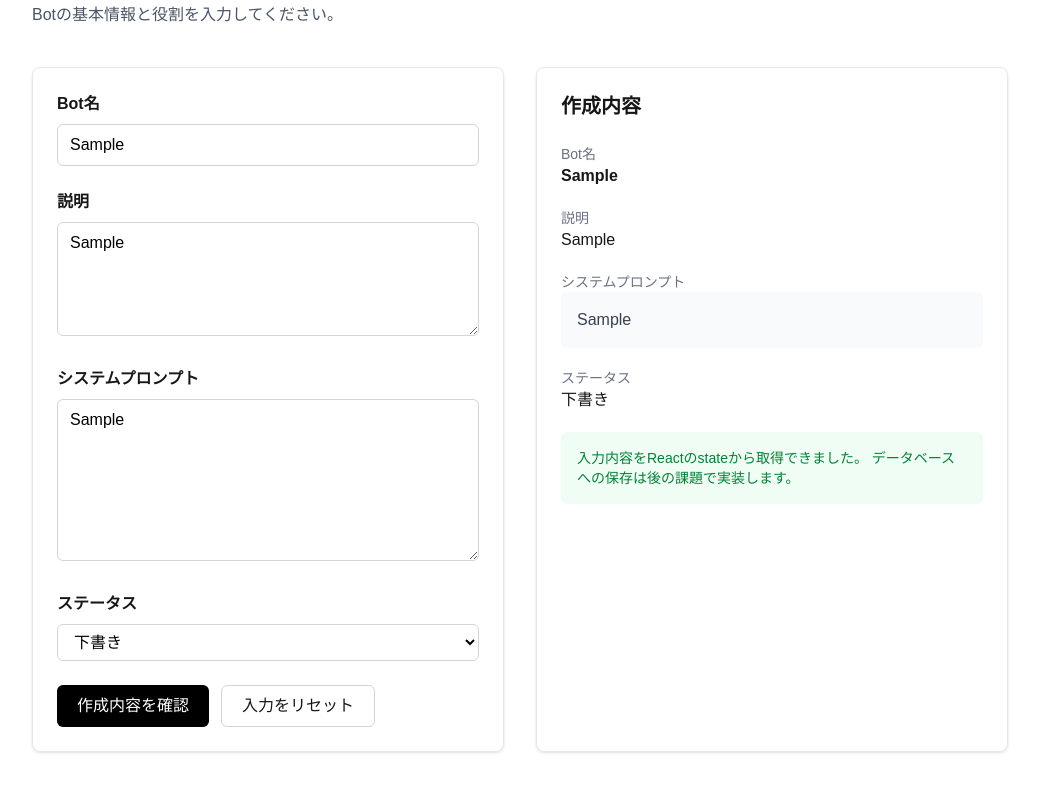
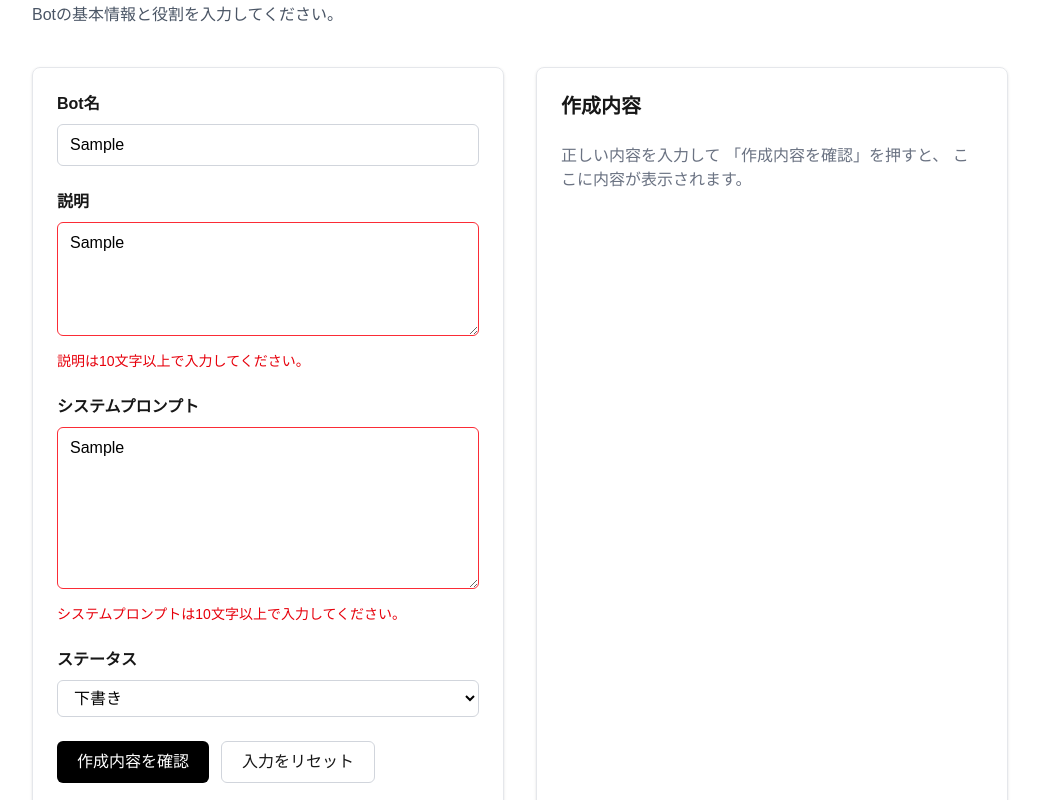
Before and after one commit to stephenkobe3008/ai-bot-studio, a Next.js app: page /bots/new in a window 1280 px wide. Both pictures are taken after typing "Sample", "Sample", "Sample" into the empty fields and a click on the button "作成内容を確認". Shown: the part 143-943 px from the top of the page, without its empty margins (120-1159 px from the left). Built offline with nearby package versions, Linux system fonts and the light colour scheme.

Commit message:
feat: add zod validation to bot form

```diff
--- a/package.json
+++ b/package.json
@@ -11,7 +11,8 @@
   "dependencies": {
     "next": "16.2.11",
     "react": "19.2.4",
-    "react-dom": "19.2.4"
+    "react-dom": "19.2.4",
+    "zod": "^4.4.3"
   },
   "devDependencies": {
     "@tailwindcss/postcss": "^4",
--- a/src/app/bots/new/page.tsx
+++ b/src/app/bots/new/page.tsx
@@ -1,37 +1,62 @@
 "use client";
 
+import Link from "next/link";
 import type { SubmitEvent } from "react";
 import { useState } from "react";
-import Link from "next/link";
+import * as z from "zod";
 
-type BotStatus = "公開中" | "下書き";
+import {
+  botSchema,
+  type BotFormData,
+} from "@/schemas/bot";
 
-type SubmittedBot = {
-  name: string;
-  description: string;
-  systemPrompt: string;
-  status: BotStatus;
-};
+type BotFormErrors = Partial<
+  Record<keyof BotFormData, string[]>
+>;
 
 export default function NewBotPage() {
   const [name, setName] = useState("");
   const [description, setDescription] = useState("");
   const [systemPrompt, setSystemPrompt] = useState("");
-  const [status, setStatus] = useState<BotStatus>("下書き");
+
+  const [status, setStatus] =
+    useState<BotFormData["status"]>("下書き");
+
   const [submittedBot, setSubmittedBot] =
-    useState<SubmittedBot | null>(null);
+    useState<BotFormData | null>(null);
 
-    const handleSubmit = (event: SubmitEvent<HTMLFormElement>) => {
-        event.preventDefault();
+  const [errors, setErrors] =
+    useState<BotFormErrors>({});
 
-    const newBot: SubmittedBot = {
+  const handleSubmit = (
+    event: SubmitEvent<HTMLFormElement>,
+  ) => {
+    event.preventDefault();
+
+    const result = botSchema.safeParse({
       name,
       description,
       systemPrompt,
       status,
-    };
+    });
 
-    setSubmittedBot(newBot);
+    if (!result.success) {
+      const flattenedErrors = z.flattenError(result.error);
+
+      setErrors(flattenedErrors.fieldErrors);
+      setSubmittedBot(null);
+
+      return;
+    }
+
+    setErrors({});
+
+    setName(result.data.name);
+    setDescription(result.data.description);
+    setSystemPrompt(result.data.systemPrompt);
+    setStatus(result.data.status);
+
+    setSubmittedBot(result.data);
   };
 
   const handleReset = () => {
@@ -40,6 +65,7 @@ export default function NewBotPage() {
     setSystemPrompt("");
     setStatus("下書き");
     setSubmittedBot(null);
+    setErrors({});
   };
 
   return (
@@ -52,7 +78,9 @@ export default function NewBotPage() {
       </Link>
 
       <div className="mb-10">
-        <h1 className="text-3xl font-bold">Botを新規作成</h1>
+        <h1 className="text-3xl font-bold">
+          Botを新規作成
+        </h1>
 
         <p className="mt-2 text-gray-600">
           Botの基本情報と役割を入力してください。
@@ -61,6 +89,7 @@ export default function NewBotPage() {
 
       <div className="grid gap-8 lg:grid-cols-2">
         <form
+          noValidate
           onSubmit={handleSubmit}
           className="space-y-6 rounded-lg border border-gray-200 p-6 shadow-sm"
         >
@@ -76,12 +105,29 @@ export default function NewBotPage() {
               id="name"
               type="text"
               value={name}
-              onChange={(event) => setName(event.target.value)}
+              onChange={(event) =>
+                setName(event.target.value)
+              }
               placeholder="例：カスタマーサポートBot"
-              required
-              minLength={2}
-              className="w-full rounded-md border border-gray-300 bg-white px-3 py-2 text-black"
+              aria-invalid={Boolean(errors.name)}
+              aria-describedby={
+                errors.name ? "name-error" : undefined
+              }
+              className={`w-full rounded-md border bg-white px-3 py-2 text-black ${
+                errors.name
+                  ? "border-red-500"
+                  : "border-gray-300"
+              }`}
             />
+
+            {errors.name?.[0] && (
+              <p
+                id="name-error"
+                className="mt-2 text-sm text-red-600"
+              >
+                {errors.name[0]}
+              </p>
+            )}
           </div>
 
           <div>
@@ -95,12 +141,32 @@ export default function NewBotPage() {
             <textarea
               id="description"
               value={description}
-              onChange={(event) => setDescription(event.target.value)}
+              onChange={(event) =>
+                setDescription(event.target.value)
+              }
               placeholder="このBotが何をするのか入力してください"
-              required
               rows={4}
-              className="w-full rounded-md border border-gray-300 bg-white px-3 py-2 text-black"
+              aria-invalid={Boolean(errors.description)}
+              aria-describedby={
+                errors.description
+                  ? "description-error"
+                  : undefined
+              }
+              className={`w-full rounded-md border bg-white px-3 py-2 text-black ${
+                errors.description
+                  ? "border-red-500"
+                  : "border-gray-300"
+              }`}
             />
+
+            {errors.description?.[0] && (
+              <p
+                id="description-error"
+                className="mt-2 text-sm text-red-600"
+              >
+                {errors.description[0]}
+              </p>
+            )}
           </div>
 
           <div>
@@ -118,10 +184,28 @@ export default function NewBotPage() {
                 setSystemPrompt(event.target.value)
               }
               placeholder="例：あなたは丁寧なカスタマーサポート担当です"
-              required
               rows={6}
-              className="w-full rounded-md border border-gray-300 bg-white px-3 py-2 text-black"
+              aria-invalid={Boolean(errors.systemPrompt)}
+              aria-describedby={
+                errors.systemPrompt
+                  ? "system-prompt-error"
+                  : undefined
+              }
+              className={`w-full rounded-md border bg-white px-3 py-2 text-black ${
+                errors.systemPrompt
+                  ? "border-red-500"
+                  : "border-gray-300"
+              }`}
             />
+
+            {errors.systemPrompt?.[0] && (
+              <p
+                id="system-prompt-error"
+                className="mt-2 text-sm text-red-600"
+              >
+                {errors.systemPrompt[0]}
+              </p>
+            )}
           </div>
 
           <div>
@@ -136,16 +220,36 @@ export default function NewBotPage() {
               id="status"
               value={status}
               onChange={(event) =>
-                setStatus(event.target.value as BotStatus)
+                setStatus(
+                  event.target
+                    .value as BotFormData["status"],
+                )
               }
-              className="w-full rounded-md border border-gray-300 bg-white px-3 py-2 text-black"
+              aria-invalid={Boolean(errors.status)}
+              aria-describedby={
+                errors.status ? "status-error" : undefined
+              }
+              className={`w-full rounded-md border bg-white px-3 py-2 text-black ${
+                errors.status
+                  ? "border-red-500"
+                  : "border-gray-300"
+              }`}
             >
               <option value="下書き">下書き</option>
               <option value="公開中">公開中</option>
             </select>
+
+            {errors.status?.[0] && (
+              <p
+                id="status-error"
+                className="mt-2 text-sm text-red-600"
+              >
+                {errors.status[0]}
+              </p>
+            )}
           </div>
 
-          <div className="flex gap-3">
+          <div className="flex flex-wrap gap-3">
             <button
               type="submit"
               className="rounded-md bg-black px-5 py-2 text-white transition hover:bg-gray-700"
@@ -156,7 +260,7 @@ export default function NewBotPage() {
             <button
               type="button"
               onClick={handleReset}
-              className="rounded-md border border-gray-300 px-5 py-2"
+              className="rounded-md border border-gray-300 px-5 py-2 transition hover:bg-gray-50"
             >
               入力をリセット
             </button>
@@ -164,17 +268,27 @@ export default function NewBotPage() {
         </form>
 
         <section className="rounded-lg border border-gray-200 p-6 shadow-sm">
-          <h2 className="mb-6 text-xl font-bold">作成内容</h2>
+          <h2 className="mb-6 text-xl font-bold">
+            作成内容
+          </h2>
 
           {submittedBot ? (
             <div className="space-y-5">
               <div>
-                <p className="text-sm text-gray-500">Bot名</p>
-                <p className="font-semibold">{submittedBot.name}</p>
+                <p className="text-sm text-gray-500">
+                  Bot名
+                </p>
+
+                <p className="font-semibold">
+                  {submittedBot.name}
+                </p>
               </div>
 
               <div>
-                <p className="text-sm text-gray-500">説明</p>
+                <p className="text-sm text-gray-500">
+                  説明
+                </p>
+
                 <p>{submittedBot.description}</p>
               </div>
 
@@ -189,18 +303,22 @@ export default function NewBotPage() {
               </div>
 
               <div>
-                <p className="text-sm text-gray-500">ステータス</p>
+                <p className="text-sm text-gray-500">
+                  ステータス
+                </p>
+
                 <p>{submittedBot.status}</p>
               </div>
 
               <p className="rounded-md bg-green-50 p-4 text-sm text-green-700">
-                入力内容をReactのstateから取得できました。
+                Zodのバリデーションに成功しました。
                 データベースへの保存は後の課題で実装します。
               </p>
             </div>
           ) : (
             <p className="text-gray-500">
-              フォームを入力して「作成内容を確認」を押すと、
+              正しい内容を入力して
+              「作成内容を確認」を押すと、
               ここに内容が表示されます。
             </p>
           )}
--- /dev/null
+++ b/src/schemas/bot.ts
@@ -0,0 +1,37 @@
+import * as z from "zod";
+
+export const botSchema = z.object({
+  name: z
+    .string()
+    .trim()
+    .min(2, {
+      error: "Bot名は2文字以上で入力してください。",
+    })
+    .max(50, {
+      error: "Bot名は50文字以内で入力してください。",
+    }),
+
+  description: z
+    .string()
+    .trim()
+    .min(10, {
+      error: "説明は10文字以上で入力してください。",
+    })
+    .max(200, {
+      error: "説明は200文字以内で入力してください。",
+    }),
+
+  systemPrompt: z
+    .string()
+    .trim()
+    .min(10, {
+      error: "システムプロンプトは10文字以上で入力してください。",
+    })
+    .max(500, {
+      error: "システムプロンプトは500文字以内で入力してください。",
+    }),
+
+  status: z.enum(["公開中", "下書き"]),
+});
+
+export type BotFormData = z.infer<typeof botSchema>;
```
Also changed, not shown: 1 other file (tests, documents, lock files or other folders).
